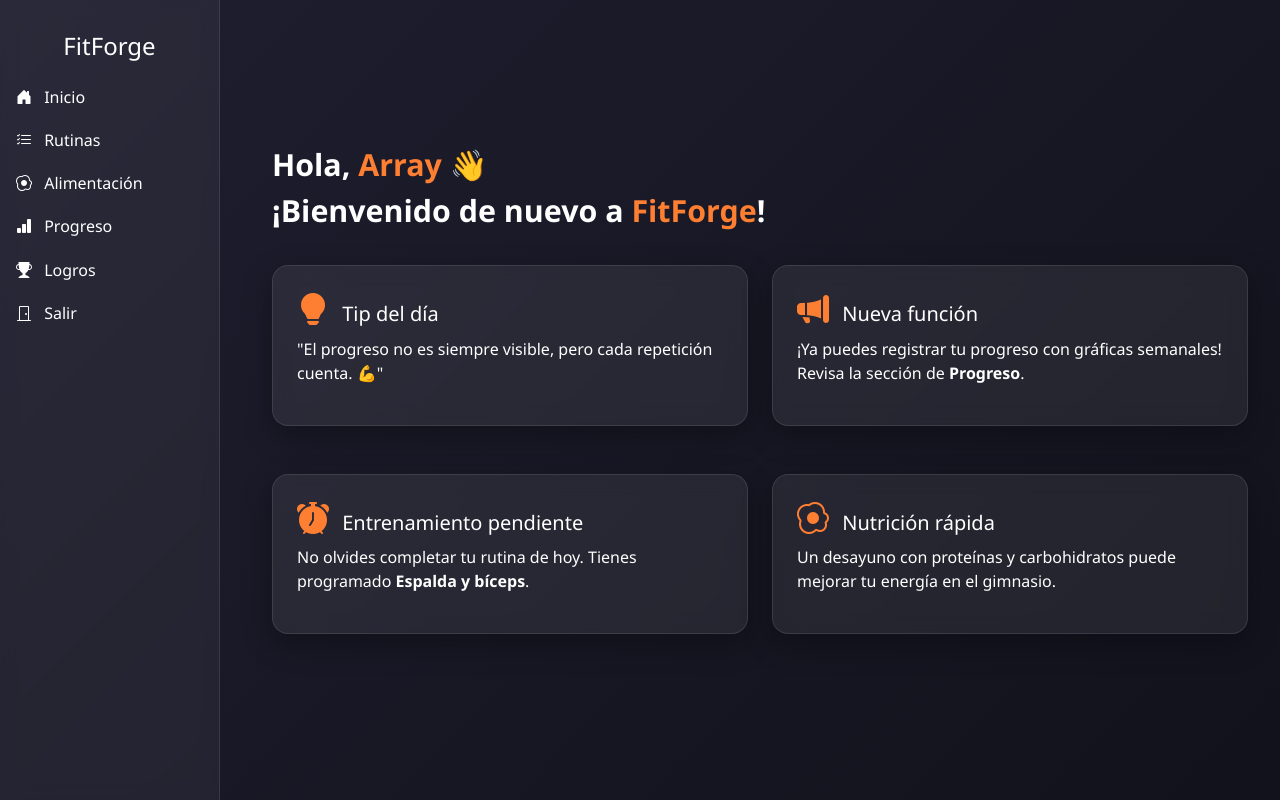
After one commit to Cyod75/Fitforge, a PHP site: page /APP/inicio.php in a window 1280 px wide. The commit adds this page. Run offline with PHP 8.4, Linux system fonts and the light colour scheme; a user stored in the database is signed in.

Commit message:
Inicio APP

```diff
--- /dev/null
+++ b/APP/inicio.php
@@ -0,0 +1,141 @@
+<?php
+
+session_start();
+if(!isset($_SESSION['usuario'])){
+    header('location:login.php');
+    die();
+}
+
+?>
+<!DOCTYPE html>
+<html lang="es">
+<head>
+  <meta charset="UTF-8">
+  <meta name="viewport" content="width=device-width, initial-scale=1">
+  <title>Inicio - FitForge</title>
+  <link href="./CSS/bootstrap.css" rel="stylesheet">
+  <link href="https://cdn.jsdelivr.net/npm/bootstrap-icons@1.10.5/font/bootstrap-icons.css" rel="stylesheet">
+  <link rel="stylesheet" href="./CSS/style.css">
+  <style>
+    body {
+      background: linear-gradient(135deg, #1e1e2f, #12121c);
+      color: white;
+      font-family: 'Segoe UI', sans-serif;
+    }
+
+    .sidebar {
+      width: 220px;
+      height: 100vh;
+      background: rgba(255, 255, 255, 0.05);
+      backdrop-filter: blur(8px);
+      padding: 2rem 1rem;
+      position: fixed;
+      left: 0;
+      top: 0;
+      border-right: 1px solid rgba(255,255,255,0.1);
+    }
+
+    .sidebar a {
+      display: block;
+      color: #fff;
+      margin-bottom: 1.2rem;
+      text-decoration: none;
+      font-weight: 500;
+    }
+
+    .sidebar a:hover {
+      color: #ff7f32;
+    }
+
+    .main-content {
+      margin-left: 240px;
+      padding: 2rem;
+    }
+
+    .glass-card {
+      background: rgba(255,255,255,0.07);
+      backdrop-filter: blur(10px);
+      border-radius: 1rem;
+      padding: 1.5rem;
+      border: 1px solid rgba(255,255,255,0.1);
+      box-shadow: 0 10px 30px rgba(0,0,0,0.3);
+      transition: transform 0.2s ease;
+      height: 100%;
+    }
+
+    .glass-card:hover {
+      transform: scale(1.02);
+    }
+
+    .glass-card i {
+      font-size: 2rem;
+      color: #ff7f32;
+    }
+
+    .welcome {
+      font-size: 1.9rem;
+      font-weight: 600;
+      margin-bottom: 2rem;
+    }
+
+    .row > div {
+      margin-bottom: 1.5rem;
+    }
+
+    .highlight {
+      color: #ff7f32;
+    }
+  </style>
+</head>
+<body>
+  <!-- Sidebar -->
+  <div class="sidebar">
+    <h4 class="text-white mb-4 text-center">FitForge</h4>
+    <a href="inicio.html"><i class="bi bi-house-door-fill me-2"></i> Inicio</a>
+    <a href="rutinas.html"><i class="bi bi-list-check me-2"></i> Rutinas</a>
+    <a href="alimentacion.html"><i class="bi bi-egg-fried me-2"></i> Alimentación</a>
+    <a href="#"><i class="bi bi-bar-chart-fill me-2"></i> Progreso</a>
+    <a href="#"><i class="bi bi-trophy-fill me-2"></i> Logros</a>
+    <a href = '../AUTH/logout.php'><i class="bi bi-door-closed me-2"></i> Salir</a>
+  </div>
+
+  <!-- Main Content -->
+  <div class="main-content">
+    <div class="welcome">Hola, <span class="highlight"><?php echo $_SESSION['usuario']; ?></span> 👋<br>¡Bienvenido de nuevo a <span class="highlight">FitForge</span>!</div>
+
+    <div class="row row-cols-1 row-cols-md-2 g-4">
+      <!-- Tip motivacional -->
+      <div class="col">
+        <div class="glass-card">
+          <h5><i class="bi bi-lightbulb-fill me-2"></i> Tip del día</h5>
+          <p>"El progreso no es siempre visible, pero cada repetición cuenta. 💪"</p>
+        </div>
+      </div>
+
+      <!-- Anuncio -->
+      <div class="col">
+        <div class="glass-card">
+          <h5><i class="bi bi-megaphone-fill me-2"></i> Nueva función</h5>
+          <p>¡Ya puedes registrar tu progreso con gráficas semanales! Revisa la sección de <strong>Progreso</strong>.</p>
+        </div>
+      </div>
+
+      <!-- Recordatorio -->
+      <div class="col">
+        <div class="glass-card">
+          <h5><i class="bi bi-alarm-fill me-2"></i> Entrenamiento pendiente</h5>
+          <p>No olvides completar tu rutina de hoy. Tienes programado <strong>Espalda y bíceps</strong>.</p>
+        </div>
+      </div>
+
+      <!-- Consejo de alimentación -->
+      <div class="col">
+        <div class="glass-card">
+          <h5><i class="bi bi-egg-fried me-2"></i> Nutrición rápida</h5>
+          <p>Un desayuno con proteínas y carbohidratos puede mejorar tu energía en el gimnasio.</p>
+        </div>
+      </div>
+    </div>
+  </div>
+</body>
+</html>
--- a/AUTH/checkLogin.php
+++ b/AUTH/checkLogin.php
@@ -11,7 +11,7 @@ $usuariosBD = $mysql->query($query);
 
 if($usuariosBD->num_rows == 1){
     $_SESSION['usuario'] = $usuario;
-    header('location:../APP/privada.php');
+    header('location:../APP/inicio.php');
 }else{
     header('location:login.php');
 }
--- a/AUTH/login.php
+++ b/AUTH/login.php
@@ -2,7 +2,7 @@
 session_start();
 $mysql = new mysqli("localhost", "root", "garrapata", "fitforge");
 if (isset($_SESSION['usuario'])) {
-  header('Location:../APP/privada.php');
+  header('Location:../APP/inicio.php');
   exit;
 }
 //Comprobar Conexion MYSQL
```
Also changed, not shown: APP/rutinas.html (added, +113 -0 lines).
